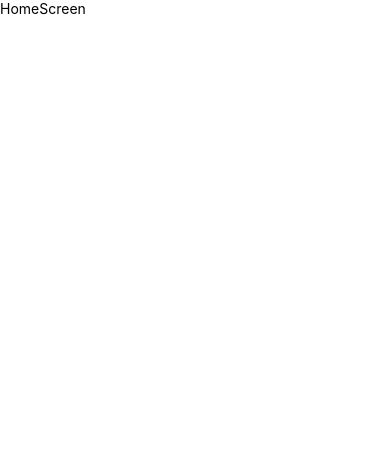
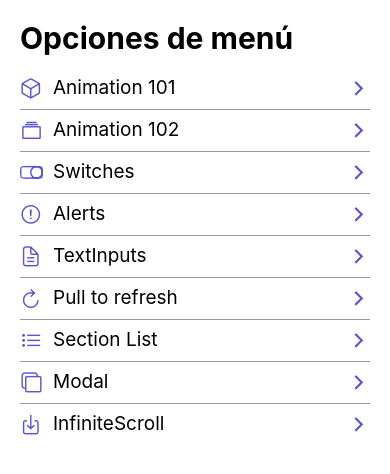
Before and after one commit to krishee107/ReactNative-Components, a React Native app: screen / in a window 390 px wide. Shown: the top 474 px of the page. Built offline with nearby package versions, Linux system fonts and the light colour scheme.

Commit message:
Animación fadeIn fadeOut

```diff
--- a/App.tsx
+++ b/App.tsx
@@ -1,14 +1,14 @@
-import * as React from 'react';
+import 'react-native-gesture-handler';
+import React from 'react';
 import { NavigationContainer } from '@react-navigation/native';
-import 'react-native-gesture-handler';
-import { HomeScreen } from './src/screens/HomeScreen';
+import { Navigator } from './src/navigator/Navigator';
 
 const App = () => {
   return (
     <NavigationContainer>
-      <HomeScreen />
+      <Navigator />
     </NavigationContainer>
   )
 }
 
-export default App
+export default App;
--- a/package.json
+++ b/package.json
@@ -28,6 +28,7 @@
     "@tsconfig/react-native": "^2.0.2",
     "@types/jest": "^29.2.1",
     "@types/react": "^18.0.24",
+    "@types/react-native-vector-icons": "^6.4.13",
     "@types/react-test-renderer": "^18.0.0",
     "babel-jest": "^29.2.1",
     "eslint": "^8.19.0",
--- /dev/null
+++ b/src/components/FlatListMenuItem.tsx
@@ -0,0 +1,56 @@
+import React from 'react'
+import { StyleSheet, Text, View } from 'react-native';
+import { MenuItem } from '../interfaces/appInterfaces';
+import Icon from 'react-native-vector-icons/Ionicons';
+import { TouchableOpacity } from 'react-native-gesture-handler';
+import { useNavigation } from '@react-navigation/core';
+
+
+interface Props {
+    menuItem: MenuItem
+}
+
+export const FlatListMenuItem = ({ menuItem }: Props) => {
+
+    const navigation = useNavigation();
+
+    return (
+        <TouchableOpacity
+            activeOpacity={0.8}
+            onPress={() => navigation.navigate(menuItem.component as never)}
+        >
+
+            <View style={styles.container}>
+                <Icon
+                    name={menuItem.icon}
+                    color="#5856D6"
+                    size={23}
+                />
+
+                <Text style={styles.itemText}>
+                    {menuItem.name}
+                </Text>
+
+                <View style={{ flex: 1 }} />
+
+                <Icon
+                    name="chevron-forward-outline"
+                    color="#5856D6"
+                    size={23}
+                />
+
+            </View>
+        </TouchableOpacity>
+    )
+}
+
+
+const styles = StyleSheet.create({
+    container: {
+        flexDirection: 'row'
+    },
+    itemText: {
+        marginLeft: 10,
+        fontSize: 19
+    }
+});
--- /dev/null
+++ b/src/interfaces/appInterfaces.tsx
@@ -0,0 +1,5 @@
+export interface MenuItem {
+    name: string;
+    icon: string;
+    component: string;
+}
--- a/src/navigator/Navigator.tsx
+++ b/src/navigator/Navigator.tsx
@@ -1,5 +1,7 @@
 import { createStackNavigator } from '@react-navigation/stack';
 import { HomeScreen } from '../screens/HomeScreen';
+import { Animation101Screen } from '../screens/Animation101Screen';
+import { Animation102Screen } from '../screens/Animation102Screen';
 
 const Stack = createStackNavigator();
 
@@ -16,6 +18,8 @@
             }
         >
             <Stack.Screen name="HomeScreen" component={HomeScreen} />
+            <Stack.Screen name="Animation101Screen" component={Animation101Screen} />
+            <Stack.Screen name="Animation102Screen" component={Animation102Screen} />
         </Stack.Navigator>
     );
 }
--- /dev/null
+++ b/src/screens/Animation101Screen.tsx
@@ -0,0 +1,60 @@
+import React, { useRef, useState } from 'react'
+import { Animated, Button, StyleSheet, View } from 'react-native'
+
+export const Animation101Screen = () => {
+    const opacity = useRef(new Animated.Value(0)).current;
+
+    const fadeIn = () => {
+        Animated.timing(
+            opacity,
+            {
+                toValue: 1,
+                duration: 300,
+                useNativeDriver: true
+            }
+        ).start();
+    }
+
+    const fadeOut = () => {
+        Animated.timing(
+            opacity,
+            {
+                toValue: 0,
+                duration: 300,
+                useNativeDriver: true
+            }
+        ).start();
+    }
+
+    return (
+        <View style={styles.container}>
+            <Animated.View style={{
+                ...styles.purpleBox,
+                marginBottom: 20,
+                opacity: opacity
+            }} />
+
+            <Button
+                title="FadeIn"
+                onPress={fadeIn}
+            />
+            <Button
+                title="FadeOut"
+                onPress={fadeOut}
+            />
+        </View>
+    )
+}
+
+const styles = StyleSheet.create({
+    container: {
+        justifyContent: 'center',
+        flex: 1,
+        alignItems: 'center'
+    },
+    purpleBox: {
+        backgroundColor: '#5856D6',
+        width: 150,
+        height: 150
+    }
+});
--- /dev/null
+++ b/src/screens/Animation102Screen.tsx
@@ -0,0 +1,23 @@
+import React from 'react'
+import { StyleSheet, View } from 'react-native'
+
+export const Animation102Screen = () => {
+    return (
+        <View style={styles.container}>
+            <View style={styles.purpleBox} />
+        </View>
+    )
+}
+
+const styles = StyleSheet.create({
+    container: {
+        justifyContent: 'center',
+        flex: 1,
+        alignItems: 'center'
+    },
+    purpleBox: {
+        backgroundColor: 'red',
+        width: 150,
+        height: 150
+    }
+});
--- a/src/screens/HomeScreen.tsx
+++ b/src/screens/HomeScreen.tsx
@@ -1,10 +1,99 @@
+
+
 import React from 'react'
 import { Text, View } from 'react-native'
+import { FlatList } from 'react-native-gesture-handler';
+import Icon from 'react-native-vector-icons/Ionicons';
+import { styles } from '../theme/appTheme';
+import { useSafeAreaInsets } from 'react-native-safe-area-context';
+import { MenuItem } from '../interfaces/appInterfaces';
+import { FlatListMenuItem } from '../components/FlatListMenuItem';
+
+
+
+export const menuItems: MenuItem[] = [
+    {
+        name: 'Animation 101',
+        icon: 'cube-outline',
+        component: 'Animation101Screen'
+    },
+    {
+        name: 'Animation 102',
+        icon: 'albums-outline',
+        component: 'Animation102Screen'
+    },
+    {
+        name: 'Switches',
+        icon: 'toggle-outline',
+        component: 'SwitchScreen'
+    },
+    {
+        name: 'Alerts',
+        icon: 'alert-circle-outline',
+        component: 'AlertScreen'
+    },
+    {
+        name: 'TextInputs',
+        icon: 'document-text-outline',
+        component: 'TextInputScreen'
+    },
+    {
+        name: 'Pull to refresh',
+        icon: 'refresh-outline',
+        component: 'PullToRefreshScreen'
+    },
+    {
+        name: 'Section List',
+        icon: 'list-outline',
+        component: 'CustomSectionListScreen'
+    },
+    {
+        name: 'Modal',
+        icon: 'copy-outline',
+        component: 'ModalScreen'
+    },
+    {
+        name: 'InfiniteScroll',
+        icon: 'download-outline',
+        component: 'InfiniteScrollScreen'
+    },
+]
+
+
 
 export const HomeScreen = () => {
+
+    const { top } = useSafeAreaInsets();
+
+    const renderListHeader = () => {
+        return (
+            <View style={{ marginTop: top + 20, marginBottom: 20 }}>
+                <Text style={styles.title}>Opciones de menú</Text>
+            </View>
+        )
+    }
+    const itemSeparator = () => {
+        return (
+            <View
+                style={{
+                    borderBottomWidth: 1,
+                    opacity: 0.4,
+                    marginVertical: 8
+                }}
+            />
+        )
+    }
+
     return (
-        <View>
-            <Text>HomeScreen</Text>
+        <View style={{ flex: 1, ...styles.globalMargin }}>
+            <FlatList
+                data={menuItems} // Array of data to render
+                renderItem={({ item }) => <FlatListMenuItem menuItem={item} />}// Function to render each item
+                keyExtractor={(item) => item.name}// Function to generate a unique key for each item
+                ListHeaderComponent={() => renderListHeader()} // Function to render a header
+                ItemSeparatorComponent={itemSeparator} // Function to render a separator
+            />
+
         </View>
     )
 }
--- /dev/null
+++ b/src/theme/appTheme.tsx
@@ -0,0 +1,11 @@
+import { StyleSheet } from "react-native";
+
+export const styles = StyleSheet.create({
+    globalMargin: {
+        marginHorizontal: 20
+    },
+    title: {
+        fontSize: 30,
+        fontWeight: 'bold'
+    },
+});
```
Also changed, not shown: src/data/menuItems.tsx (added), 2 other files (tests, documents, lock files or other folders).
